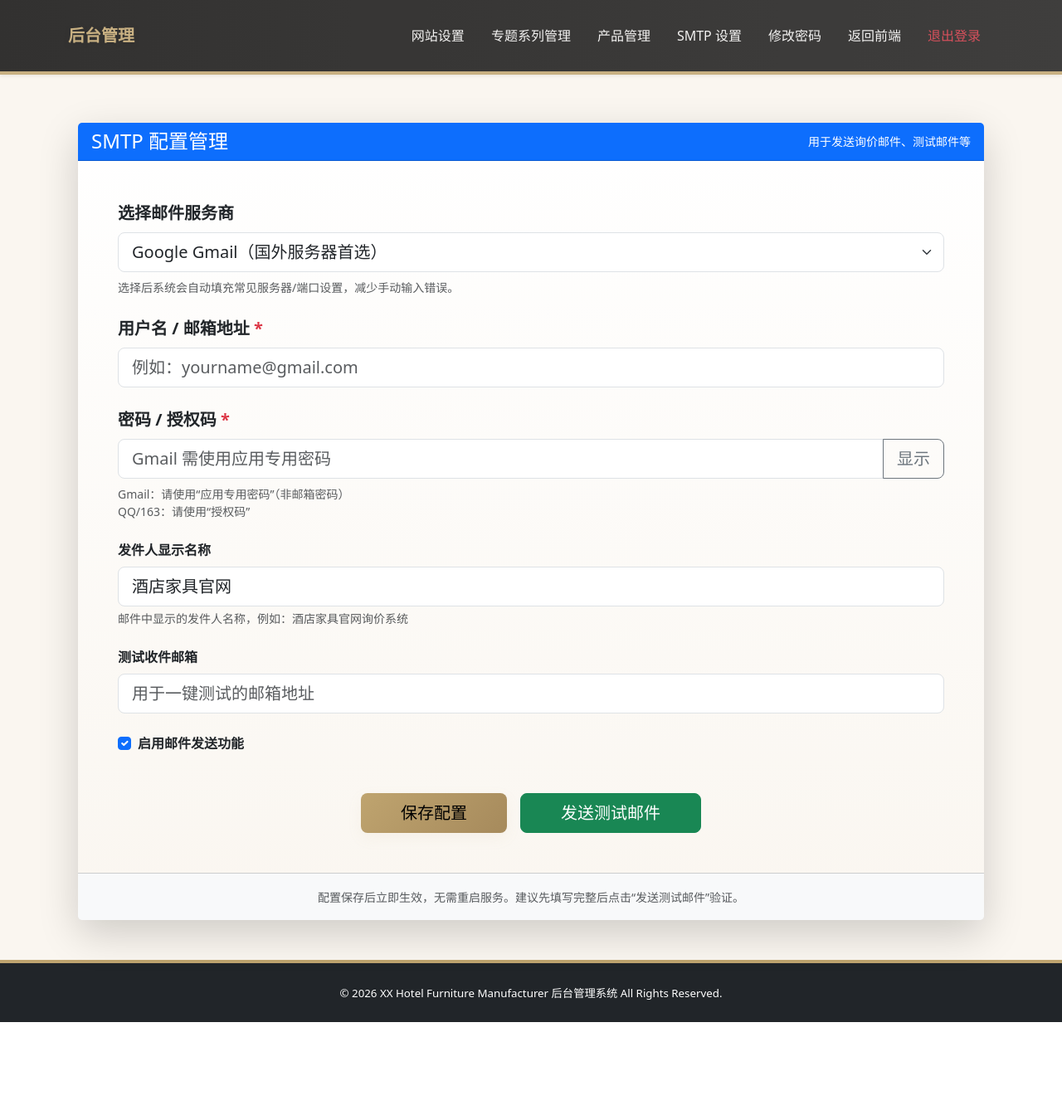
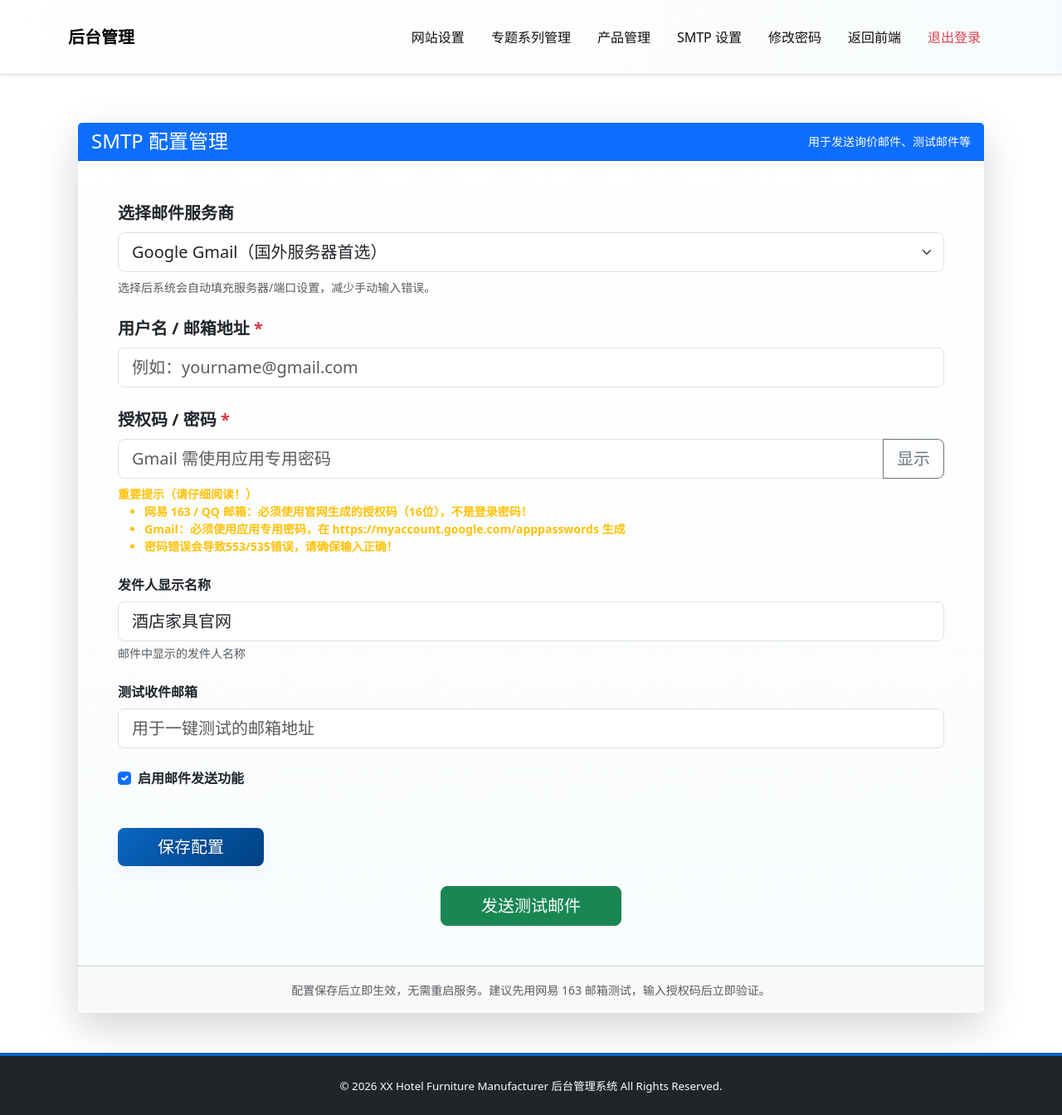
Before and after one commit to edouardlicn123/Hotel-furniture-company-site-v2, a Flask app: page /admin/smtp/ in a window 1280 px wide. Shown: the whole page at 83% size. Before the commit the page ends 1232 px from the top, so only its background shows below. Run offline with Flask 3, Linux system fonts and the light colour scheme; the visitor is signed in with stand-in values (Sample User, id 1); data comes from the database, SQL or seed files in the repository; data that the repository does not hold is empty; some libraries are stand-ins or nearby versions.

Commit message:
smtp update2

```diff
--- a/app/__init__.py
+++ b/app/__init__.py
@@ -20,6 +20,9 @@ login_manager.login_message_category = 'warning'
 
 def create_app():
     app = Flask(__name__)
+
+    app.config['TESTING'] = False
+    app.testing = False
 
     # 基础配置
     app.config['SECRET_KEY'] = 'xai-super-secret-2026-random-string-abc123xyz'
--- a/app/routes/admin/smtp.py
+++ b/app/routes/admin/smtp.py
@@ -1,13 +1,17 @@
 # app/routes/admin/smtp.py
-# SMTP 配置管理 - 独立子蓝图
-# 注意：为了避免循环导入，建议将 mail 的导入移到函数内部使用（延迟导入）
+# SMTP 配置管理 - 独立子蓝图（正式版：手动 smtplib 发送 + 兼容163/Gmail + 纯From地址）
 
 from flask import Blueprint, render_template, request, redirect, url_for, flash, current_app
 from flask_login import login_required
-from app import db  # 先只导入 db，避免循环
+from app import db
 from app.models import SmtpConfig
-from flask_mail import Message
 from datetime import datetime
+import traceback
+import socket
+import time
+import base64
+import smtplib
+from email.mime.text import MIMEText
 
 smtp_bp = Blueprint('smtp', __name__, url_prefix='/smtp')
 
@@ -21,41 +25,15 @@ def smtp_settings():
         db.session.commit()
 
     if request.method == 'POST':
-        # 获取表单数据
         config.provider = request.form.get('provider', 'gmail')
 
-        # 根据 provider 智能填充常见字段（减少用户手动输入错误）
         presets = {
-            'gmail': {
-                'server': 'smtp.gmail.com',
-                'port': 587,
-                'tls': True,
-                'ssl': False
-            },
-            'outlook': {
-                'server': 'smtp-mail.outlook.com',
-                'port': 587,
-                'tls': True,
-                'ssl': False
-            },
-            'qq': {
-                'server': 'smtp.qq.com',
-                'port': 465,
-                'tls': False,
-                'ssl': True
-            },
-            '163': {
-                'server': 'smtp.163.com',
-                'port': 465,
-                'tls': False,
-                'ssl': True
-            },
-            'sendgrid': {
-                'server': 'smtp.sendgrid.net',
-                'port': 587,
-                'tls': True,
-                'ssl': False
-            }
+            'gmail': {'server': 'smtp.gmail.com', 'port': 587, 'tls': True, 'ssl': False},
+            'gmail-465': {'server': 'smtp.gmail.com', 'port': 465, 'tls': False, 'ssl': True},
+            'outlook': {'server': 'smtp-mail.outlook.com', 'port': 587, 'tls': True, 'ssl': False},
+            'qq': {'server': 'smtp.qq.com', 'port': 465, 'tls': False, 'ssl': True},
+            '163': {'server': 'smtp.163.com', 'port': 465, 'tls': False, 'ssl': True},
+            'sendgrid': {'server': 'smtp.sendgrid.net', 'port': 587, 'tls': True, 'ssl': False}
         }
 
         if config.provider in presets:
@@ -65,7 +43,6 @@ def smtp_settings():
             config.mail_use_tls = p['tls']
             config.mail_use_ssl = p['ssl']
         else:
-            # custom 或 enterprise 模式，手动填写
             config.mail_server = request.form.get('mail_server', '').strip()
             try:
                 config.mail_port = int(request.form.get('mail_port', 587))
@@ -83,14 +60,6 @@ def smtp_settings():
         db.session.commit()
         flash('SMTP 配置已保存！', 'success')
 
-        # 立即更新全局 mail 配置（让发送立即生效，无需重启）
-        current_app.config['MAIL_SERVER'] = config.mail_server
-        current_app.config['MAIL_PORT'] = config.mail_port
-        current_app.config['MAIL_USE_TLS'] = config.mail_use_tls
-        current_app.config['MAIL_USE_SSL'] = config.mail_use_ssl
-        current_app.config['MAIL_USERNAME'] = config.mail_username
-        current_app.config['MAIL_PASSWORD'] = config.mail_password
-
         return redirect(url_for('admin.smtp.smtp_settings'))
 
     return render_template('admin/smtp.html', config=config)
@@ -100,7 +69,11 @@ def smtp_settings():
 @login_required
 def test_send():
     config = SmtpConfig.query.first()
-    if not config or not config.mail_username or not config.mail_password:
+    if not config:
+        flash('未找到 SMTP 配置，请先保存设置', 'danger')
+        return redirect(url_for('admin.smtp.smtp_settings'))
+
+    if not config.mail_username or not config.mail_password:
         flash('SMTP 配置不完整（缺少用户名或密码），无法测试发送', 'danger')
         return redirect(url_for('admin.smtp.smtp_settings'))
 
@@ -109,22 +82,73 @@ def test_send():
         flash('请先填写一个测试收件邮箱（在页面下方）', 'warning')
         return redirect(url_for('admin.smtp.smtp_settings'))
 
+    mail_server = config.mail_server
+    mail_port = config.mail_port
+    mail_use_tls = config.mail_use_tls
+    mail_use_ssl = config.mail_use_ssl
+    mail_username = config.mail_username
+    mail_password = config.mail_password
+
+    print(f"★ [SMTP TEST] {datetime.now().strftime('%Y-%m-%d %H:%M:%S')} 开始测试...")
+    print(f"★ 配置：Server={mail_server}, Port={mail_port}")
+    print(f"★ TLS={mail_use_tls}, SSL={mail_use_ssl}")
+    print(f"★ Username: {mail_username}")
+    print(f"★ 收件人: {recipient}")
+
     try:
-        # 延迟导入 mail，避免循环导入问题
-        from app import mail
+        ip = socket.gethostbyname(mail_server)
+        print(f"★ 解析 IP: {ip}")
+    except Exception as e:
+        print(f"★ IP 解析失败: {e}")
 
-        msg = Message(
-            subject=f"SMTP 测试邮件 - {datetime.now().strftime('%Y-%m-%d %H:%M:%S')}",
-            sender=(config.default_sender_name, config.mail_username),
-            recipients=[recipient],
-            body="这是一封测试邮件，证明你的 SMTP 配置正确！\n\n"
-                 f"发送时间：{datetime.now().strftime('%Y-%m-%d %H:%M:%S')}\n"
-                 "如果收到此邮件，说明配置成功。"
-        )
-        mail.send(msg)
-        flash(f'测试邮件已成功发送至 {recipient}！请检查收件箱（或垃圾箱）。', 'success')
-    except Exception as e:
-        flash(f'测试发送失败：{str(e)}<br>请检查账号密码、网络、端口等配置。', 'danger')
-        current_app.logger.error(f"SMTP 测试发送失败: {str(e)}")
+    retries = 2
+    for attempt in range(retries + 1):
+        try:
+            if mail_use_ssl:
+                server = smtplib.SMTP_SSL(mail_server, mail_port, timeout=20)
+            else:
+                server = smtplib.SMTP(mail_server, mail_port, timeout=20)
+                if mail_use_tls:
+                    server.starttls()
+
+            # 手动 AUTH LOGIN + UTF-8 base64（兼容非ASCII授权码）
+            server.ehlo()
+            server.docmd("AUTH LOGIN")
+            server.docmd(base64.b64encode(mail_username.encode('utf-8')).decode('ascii'))
+            server.docmd(base64.b64encode(mail_password.encode('utf-8')).decode('ascii'))
+
+            print("★ 手动 SMTP 登录成功！")
+
+            # From 强制纯邮箱地址（兼容163严格规则）
+            msg = MIMEText(
+                "这是一封测试邮件，证明你的 SMTP 配置正确！\n\n"
+                f"发送时间：{datetime.now().strftime('%Y-%m-%d %H:%M:%S')}\n"
+                "如果收到此邮件，说明配置成功。",
+                'plain', 'utf-8'
+            )
+            msg['From'] = mail_username
+            msg['To'] = recipient
+            msg['Subject'] = f"SMTP 测试邮件 - {datetime.now().strftime('%Y-%m-%d %H:%M:%S')} (尝试 {attempt + 1})"
+
+            server.send_message(msg)
+            server.quit()
+
+            print("★ [SMTP TEST] 发送成功！")
+            flash(f'测试邮件已成功发送至 {recipient}！请检查收件箱（或垃圾箱/促销邮件）。', 'success')
+            break
+
+        except Exception as e:
+            error_msg = str(e)
+            full_traceback = traceback.format_exc()
+            print(f"★ [SMTP TEST] 第 {attempt + 1} 次失败: {error_msg}")
+            print(f"★ 完整 traceback:\n{full_traceback}")
+
+            if attempt < retries:
+                print("★ 等待 5 秒后重试...")
+                time.sleep(5)
+                continue
+            else:
+                flash(f'测试发送失败（尝试 {retries + 1} 次）：{error_msg}<br>请查看终端日志。', 'danger')
+                current_app.logger.error(f"SMTP 测试发送失败: {error_msg}\n{full_traceback}")
 
     return redirect(url_for('admin.smtp.smtp_settings'))
--- /dev/null
+++ b/app/static/css/themes/admin.css
@@ -0,0 +1,168 @@
+/* themes/linkedin-professional.css - 领英（LinkedIn）专业蓝风格主题（干净现代版 + 标题醒目优化） */
+
+:root {
+    /* 主配色 - LinkedIn官方专业蓝为核心（2025最新主色#0A66C2） */
+    --primary: #0A66C2;               /* 主强调色：LinkedIn经典专业蓝（链接、强调） */
+    --primary-dark: #004182;           /* 深蓝（按钮专用背景、hover） */
+    --primary-light: #DCE6F1;          /* 极浅蓝灰（边框、细部） */
+    --accent: #0077B5;                 /* 经典蓝（辅助点缀） */
+    --accent2: #E9E5DF;                /* 浅灰蓝（次背景） */
+    --accent3: #313335;                /* 深灰（页脚文字） */
+
+    /* 文字 - 高可读专业感 */
+    --text-primary: #000000;
+    --text-secondary: #666666;
+    --text-inverse: #FFFFFF;
+
+    /* 背景 - 全站干净白 + 轻微蓝灰调 */
+    --bg-main: #FFFFFF;               /* 主背景：纯白（LinkedIn经典干净界面） */
+    --bg-secondary: #F8FBFD;          /* 次背景：极浅蓝白 */
+    --card-bg: #FFFFFF;
+    --navbar-bg: #FFFFFF;             /* 主菜单：白色底（现代LinkedIn顶部导航） */
+    --footer-bg: #000000;             /* 页脚：黑色底（专业稳重） */
+    --hero-overlay: linear-gradient(135deg, rgba(10, 102, 194, 0.7), rgba(0, 65, 130, 0.5)); /* 蓝叠加活力 */
+
+    /* 边框与分割 - 蓝灰轻柔 */
+    --border: #0A66C2;
+    --divider: #CACCCE;
+
+    /* 阴影 - 现代扁平轻影 */
+    --shadow: 0 12px 35px rgba(10, 102, 194, 0.08);
+    --shadow-md: 0 6px 18px rgba(10, 102, 194, 0.05);
+    --shadow-hover: 0 25px 55px rgba(10, 102, 194, 0.12);
+
+    /* 悬停与交互 - 蓝高亮专业 */
+    --hover-bg: rgba(10, 102, 194, 0.1);
+    --hover-text: #0A66C2;
+
+    /* 状态色 - 品牌协调 */
+    --success: #44712E;                /* LinkedIn绿（成功/增长） */
+    --warning: #E7A33E;
+    --error: #B24020;
+
+    /* 渐变 - 按钮专用专业蓝渐变 */
+    --gradient-primary: linear-gradient(135deg, #0A66C2, #004182);
+    --gradient-navbar: linear-gradient(to right, #FFFFFF, #F8FBFD);
+    --gradient-card: linear-gradient(to bottom, #FFFFFF, #F8FBFD);
+}
+
+/* 主题特有强化 */
+body {
+    background: var(--bg-main) !important; /* 纯白底，干净专业如LinkedIn首页 */
+}
+
+.navbar {
+    background: var(--navbar-bg) !important;
+    background-image: var(--gradient-navbar) !important;
+    border-bottom: 1px solid #E0E0E0;       /* 浅灰底边，现代分隔 */
+    box-shadow: var(--shadow-md);
+    transition: all 0.4s ease;
+}
+
+.navbar.scrolled {
+    background-image: linear-gradient(to right, #FFFFFF, #F0F5FA) !important;
+    box-shadow: var(--shadow-hover);
+    border-bottom-color: #0A66C2;
+}
+
+/* 关键优化：导航栏标题（.navbar-brand span）使用 LinkedIn 经典蓝 */
+.navbar-brand span {
+    color: #0A66C2 !important;          /* 强制使用 LinkedIn 蓝，确保在白色背景上清晰可见 */
+    font-weight: 800;
+    text-shadow: none;
+}
+
+/* 滚动后也保持标题颜色一致 */
+.navbar.scrolled .navbar-brand span {
+    color: #0A66C2 !important;
+}
+
+/* 主菜单文字 - 黑字 + 蓝品牌高光 */
+.nav-link {
+    color: #000000 !important;
+    font-weight: 600;
+    opacity: 0.94;
+    transition: all 0.3s ease;
+}
+
+.nav-link:hover {
+    color: #0A66C2 !important;
+    background-color: var(--hover-bg) !important;
+    opacity: 1;
+    border-radius: 30px;
+    transform: scale(1.08);
+}
+
+/* 按钮：专业蓝渐变 */
+.btn-primary,
+.btn-outline-dark {
+    background-image: var(--gradient-primary) !important;
+    background-color: transparent;
+    border: none !important;
+    color: #FFFFFF !important;
+    font-weight: 700;
+    border-radius: 50px;
+    padding: 1rem 3rem;
+    box-shadow: var(--shadow-md);
+    transition: all 0.4s ease;
+    text-shadow: 0 1px 4px rgba(0, 0, 0, 0.3);
+}
+
+.btn-primary:hover,
+.btn-outline-dark:hover {
+    background-image: linear-gradient(135deg, #004182, #003366) !important;
+    transform: scale(1.06);
+    box-shadow: var(--shadow-hover);
+}
+
+.btn-outline-dark {
+    background-image: var(--gradient-primary) !important;
+}
+
+/* 卡片 */
+.card, .product-card {
+    background: var(--card-bg);
+    background-image: var(--gradient-card);
+    border-radius: 12px;                    /* LinkedIn更方正圆角 */
+    border: 1px solid #E0E0E0;
+    box-shadow: var(--shadow);
+}
+
+.product-card:hover {
+    transform: translateY(-18px);
+    box-shadow: var(--shadow-hover);
+    border-color: #0A66C2;
+}
+
+/* Hero 区 - 专业蓝叠加 */
+.hero-section {
+    color: var(--text-inverse) !important;
+}
+
+.hero-overlay {
+    background: var(--hero-overlay) !important;
+}
+
+.hero-content h1,
+.hero-content .display-4 {
+    color: #FFFFFF !important;
+    text-shadow:
+        0 0 20px rgba(10, 102, 194, 0.7),
+        0 4px 12px rgba(0, 0, 0, 0.6);
+    font-weight: 900;
+    letter-spacing: -1px;
+}
+
+.hero-content p,
+.hero-content .lead {
+    color: rgba(255, 255, 255, 0.95) !important;
+    text-shadow: 0 2px 8px rgba(0, 0, 0, 0.7);
+}
+
+/* 页脚 */
+footer {
+    background: var(--footer-bg) !important;
+    background-image: linear-gradient(to bottom, #000000, #1A1A1A);
+    color: #FFFFFF;
+    border-top: 4px solid #0A66C2;  /* 上边蓝条，品牌收尾 */
+}
--- a/app/templates/admin/base.html
+++ b/app/templates/admin/base.html
@@ -9,7 +9,7 @@
 
     <!-- 核心样式加载（与前端完全一致，支持主题切换） -->
     {% block styles %}
-        {% include 'partials/style.html' %}  <!-- 加载 base.css + variables.css + 当前主题 -->
+        {% include 'partials/admin_style.html' %}  <!-- 加载 base.css + variables.css + 当前主题 -->
     {% endblock %}
 
     <!-- 额外样式（如 Bootstrap、Font Awesome 等） -->
--- a/app/templates/admin/smtp.html
+++ b/app/templates/admin/smtp.html
@@ -23,6 +23,7 @@
                 {% endif %}
             {% endwith %}
 
+            <!-- 保存配置的独立 form -->
             <form method="POST">
                 <!-- 服务商预设选择 -->
                 <div class="mb-4">
@@ -30,13 +31,13 @@
                     <select class="form-select form-select-lg" id="provider" name="provider">
                         <option value="gmail" {% if config.provider == 'gmail' %}selected{% endif %}>Google Gmail（国外服务器首选）</option>
                         <option value="outlook" {% if config.provider == 'outlook' %}selected{% endif %}>Microsoft Outlook / Hotmail</option>
-                        <option value="qq" {% if config.provider == 'qq' %}selected{% endif %}>QQ 邮箱</option>
-                        <option value="163" {% if config.provider == '163' %}selected{% endif %}>网易 163 邮箱</option>
+                        <option value="qq" {% if config.provider == 'qq' %}selected{% endif %}>QQ 邮箱（国内推荐）</option>
+                        <option value="163" {% if config.provider == '163' %}selected{% endif %}>网易 163 邮箱（国内最稳定，推荐）</option>
                         <option value="sendgrid" {% if config.provider == 'sendgrid' %}selected{% endif %}>SendGrid（API方式）</option>
                         <option value="custom" {% if config.provider == 'custom' %}selected{% endif %}>自定义 SMTP（手动填写全部）</option>
                     </select>
                     <div class="form-text mt-2 text-muted">
-                        选择后系统会自动填充常见服务器/端口设置，减少手动输入错误。
+                        选择后系统会自动填充服务器/端口设置，减少手动输入错误。
                     </div>
                 </div>
 
@@ -73,15 +74,19 @@
                 </div>
 
                 <div id="password-group" class="smtp-field-group mb-4">
-                    <label for="mail_password" class="form-label fw-bold fs-5">密码 / 授权码 <span class="text-danger">*</span></label>
+                    <label for="mail_password" class="form-label fw-bold fs-5">授权码 / 密码 <span class="text-danger">*</span></label>
                     <div class="input-group input-group-lg">
                         <input type="password" class="form-control" id="mail_password" name="mail_password"
                                value="{{ config.mail_password or '' }}" required placeholder="Gmail 需使用应用专用密码">
                         <button class="btn btn-outline-secondary" type="button" id="togglePassword">显示</button>
                     </div>
-                    <div class="form-text mt-2">
-                        Gmail：请使用“应用专用密码”（非邮箱密码）<br>
-                        QQ/163：请使用“授权码”
+                    <div class="form-text mt-2 text-warning fw-bold">
+                        <strong>重要提示（请仔细阅读！）</strong>
+                        <ul class="mb-0">
+                            <li><strong>网易 163 / QQ 邮箱</strong>：必须使用官网生成的<strong>授权码</strong>（16位），不是登录密码！</li>
+                            <li><strong>Gmail</strong>：必须使用<strong>应用专用密码</strong>，在 https://myaccount.google.com/apppasswords 生成</li>
+                            <li>密码错误会导致553/535错误，请确保输入正确！</li>
+                        </ul>
                     </div>
                 </div>
 
@@ -89,7 +94,7 @@
                     <label for="default_sender_name" class="form-label fw-bold">发件人显示名称</label>
                     <input type="text" class="form-control form-control-lg" id="default_sender_name" name="default_sender_name"
                            value="{{ config.default_sender_name or '酒店家具官网' }}">
-                    <div class="form-text">邮件中显示的发件人名称，例如：酒店家具官网询价系统</div>
+                    <div class="form-text">邮件中显示的发件人名称</div>
                 </div>
 
                 <div class="mb-4">
@@ -104,19 +109,20 @@
                     <label class="form-check-label fw-bold" for="is_active">启用邮件发送功能</label>
                 </div>
 
-                <!-- 操作按钮 -->
-                <div class="d-flex gap-3 justify-content-center mt-5">
-                    <button type="submit" class="btn btn-primary btn-lg px-5">保存配置</button>
+                <!-- 保存配置按钮 -->
+                <button type="submit" class="btn btn-primary btn-lg px-5">保存配置</button>
+            </form>
 
-                    <form action="{{ url_for('admin.smtp.test_send') }}" method="POST" class="d-inline">
-                        <button type="submit" class="btn btn-success btn-lg px-5">发送测试邮件</button>
-                    </form>
-                </div>
-            </form>
+            <!-- 测试发送按钮 - 完全独立的 form -->
+            <div class="mt-4 text-center">
+                <form action="{{ url_for('admin.smtp.test_send') }}" method="POST">
+                    <button type="submit" class="btn btn-success btn-lg px-5">发送测试邮件</button>
+                </form>
+            </div>
         </div>
 
         <div class="card-footer bg-light text-muted text-center py-3">
-            <small>配置保存后立即生效，无需重启服务。建议先填写完整后点击“发送测试邮件”验证。</small>
+            <small>配置保存后立即生效，无需重启服务。建议先用网易 163 邮箱测试，输入授权码后立即验证。</small>
         </div>
     </div>
 </div>
@@ -151,7 +157,6 @@ document.addEventListener('DOMContentLoaded', function () {
         }
     }
 
-    // 密码显示/隐藏
     if (togglePasswordBtn && passwordInput) {
         togglePasswordBtn.addEventListener('click', function () {
             const type = passwordInput.getAttribute('type') === 'password' ? 'text' : 'password';
@@ -161,7 +166,7 @@ document.addEventListener('DOMContentLoaded', function () {
     }
 
     providerSelect.addEventListener('change', toggleFields);
-    toggleFields();  // 页面加载时立即执行一次
+    toggleFields();
 });
 </script>
 {% endblock %}
--- /dev/null
+++ b/app/templates/partials/admin_style.html
@@ -0,0 +1,16 @@
+<!-- partials/admin_style.html - 后台专用 CSS 加载（固定风格，不受前端主题影响） -->
+
+<!-- Bootstrap 核心（后台所有页面必须） -->
+<link href="https://cdn.staticfile.org/twitter-bootstrap/5.3.3/css/bootstrap.min.css" rel="stylesheet">
+
+<!-- Font Awesome（图标，可选） -->
+<link rel="stylesheet" href="https://cdnjs.cloudflare.com/ajax/libs/font-awesome/6.5.0/css/all.min.css">
+
+<!-- 基础结构（复用前端 base.css，但后台可以稍作调整） -->
+<link rel="stylesheet" href="{{ url_for('static', filename='css/base.css') }}?v={{ range(1,1000000)|random }}">
+
+<!-- 后台专用主题（相当于 themes/default.css 的后台版） -->
+<link rel="stylesheet" href="{{ url_for('static', filename='css/themes/admin.css') }}?v={{ range(1,1000000)|random }}">
+
+<!-- 如果需要额外后台专用样式，可在此添加 -->
+{% block extra_admin_styles %}{% endblock %}
```
Also changed, not shown: code2ai.py (+18 -8 lines), test163.py (added, +18 -0 lines).
